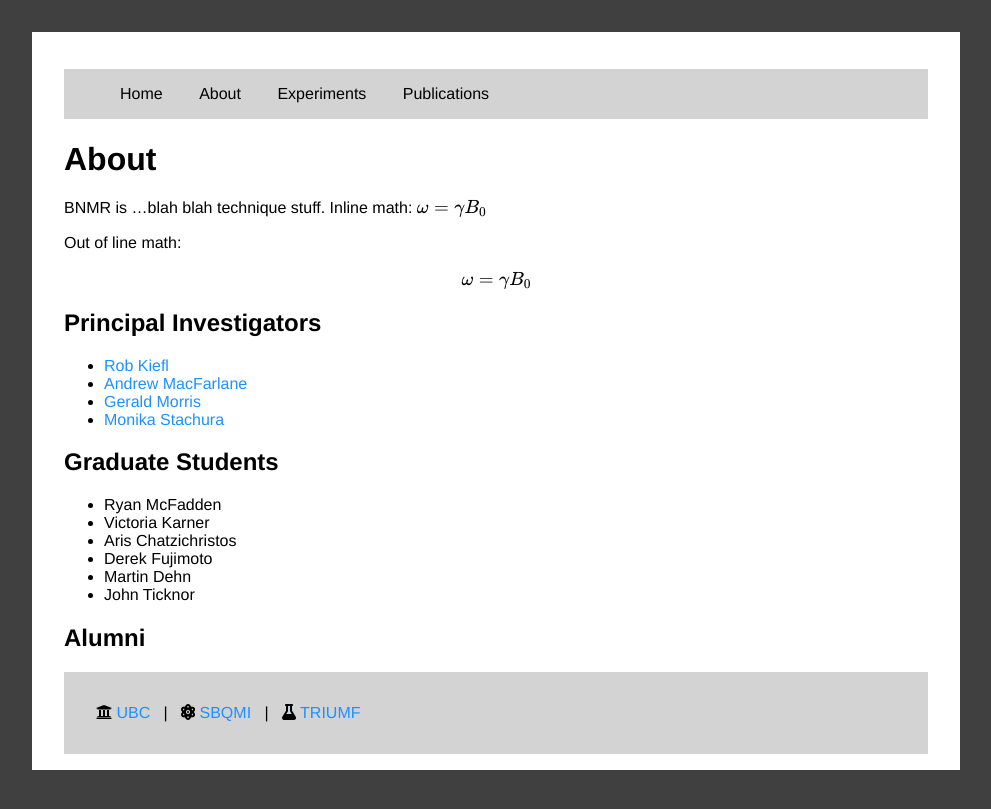
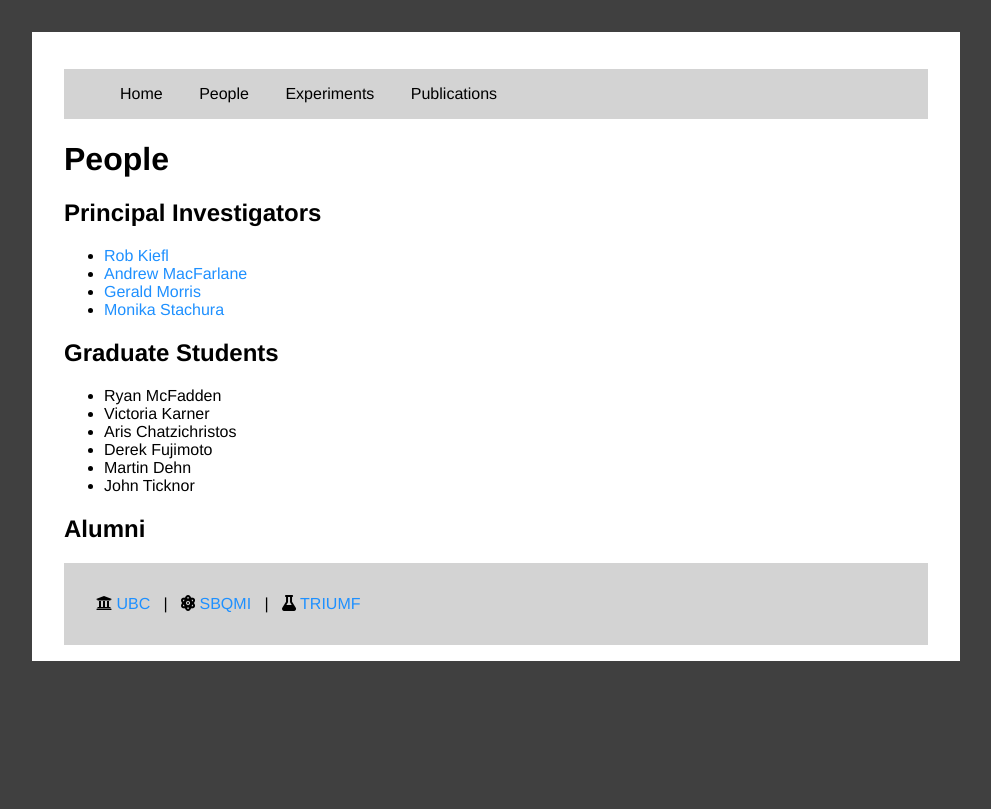
Before and after one commit to dfujim/bnmr-webpage, a Jekyll site: the page built from people.md, in a window 1280 px wide. Shown: the top 809 px of the page, without its empty margins (144-1135 px from the left). Built offline with Jekyll 4.4.1, drawn with Linux system fonts in a browser that asks for light colours; formulas are drawn with MathJax 3; a style sheet for code colours, icons or effects is not loaded.

Commit message:
Changed about to people

```diff
--- a/_includes/nav.html
+++ b/_includes/nav.html
@@ -6,7 +6,7 @@
       <a href="{{ "/" }}">Home</a></li>
 
       {% if page.url == '/about/' %}<li class="active">{% else %}<li>{% endif %}
-      <a href="{{ "/about/" }}">About</a></li>
+      <a href="{{ "/people/" }}">People</a></li>
 
       {% if page.url == '/experiments/' %}<li class="active">{% else %}<li>{% endif %}
       <a href="{{ "/experiments/" }}">Experiments</a></li>
--- a/about.md
+++ b/people.md
@@ -1,17 +1,8 @@
 ---
-title: About
+title: People
 layout: page
-permalink: /about/
+permalink: /people/
 ---
-
-BNMR is ...blah blah technique stuff. Inline math: $\omega = \gamma B_0$
-
-Out of line math:
-
-$$
-\omega = \gamma B_0
-$$
-
 
 ## Principal Investigators
 
```
